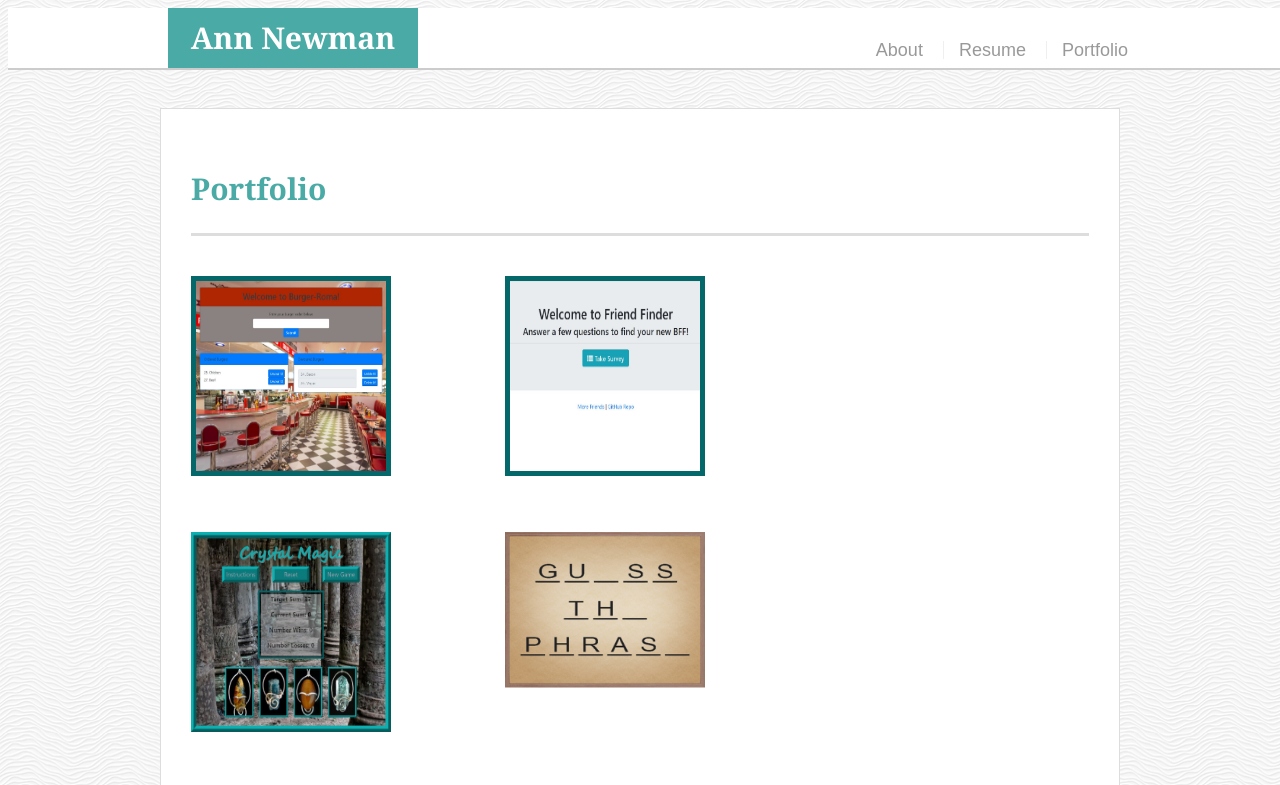
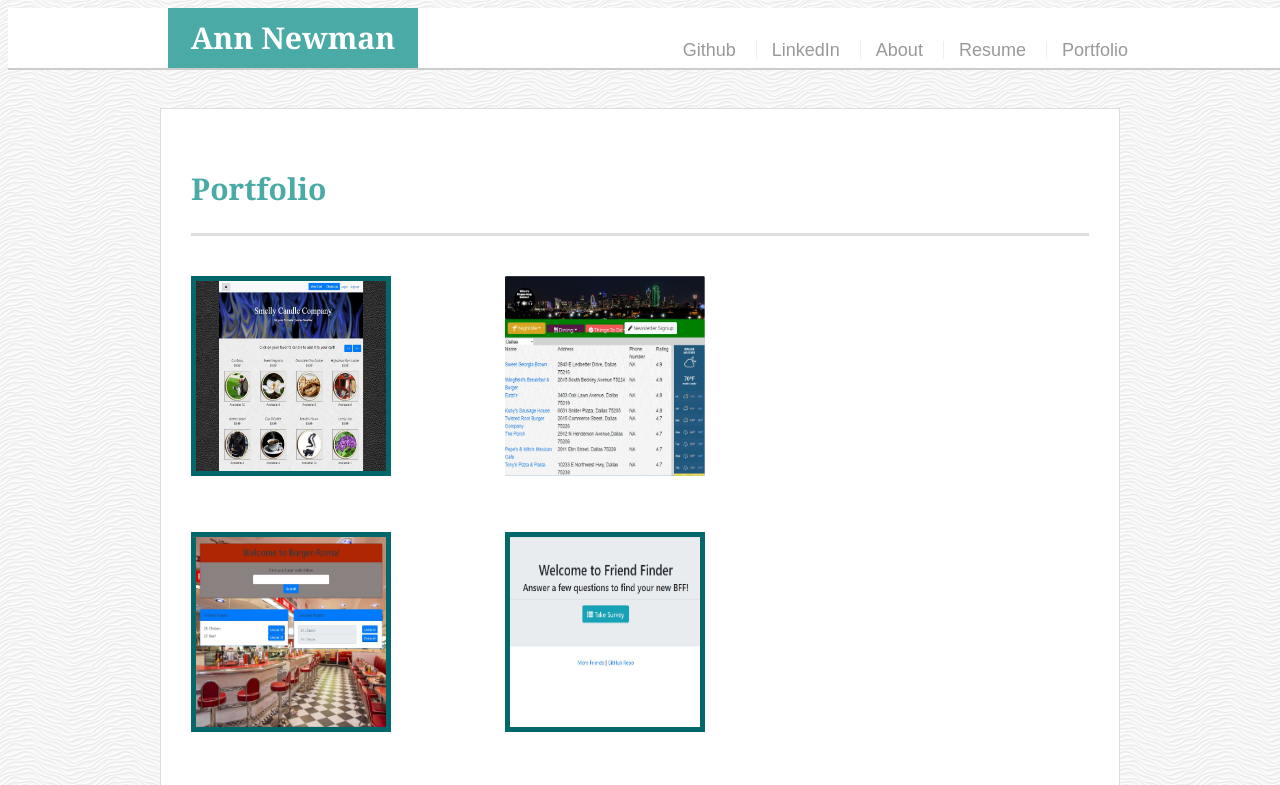
Before and after one commit to anewman88/Portfolio, a plain HTML site: page portfolio.html in a window 1280 px wide. Shown: the top 785 px of the page. Drawn offline with Linux system fonts and the light colour scheme.

Commit message:
updated for homework assignment after Project 2

```diff
--- a/portfolio.html
+++ b/portfolio.html
@@ -15,6 +15,8 @@
     <div class="container">
       <a href="index.html" id="MyLogo">Ann Newman</a>
       <nav>
+        <a href="https://github.com/anewman88">Github</a>
+        <a href="https://www.linkedin.com/in/anewman1822">LinkedIn</a>
         <a href="index.html">About</a>
         <a href="SMUResume.pdf" target="_blank">Resume</a>
         <a href="portfolio.html">Portfolio</a>
@@ -25,6 +27,18 @@
   <div id="MyMainContainer" class="container">
     <section class="main-section">
         <h1>Portfolio</h1>
+
+        <div class="work" id="SmellyCandles">
+          <a href="https://frozen-bayou-45394.herokuapp.com/" target="_blank">
+              <img src="assets/images/SmellyCandles.JPG" alt="Friend Finder" style="border: solid 5px #04686b;">
+          </a>
+        </div>
+
+        <div class="work">
+          <a href="https://anewman88.github.io/FinalProject1/index.html" target="_blank">
+             <img src="assets/images/whapp2.JPG" alt="What's Happening!">
+          </a>
+        </div>
 
         <div class="work" id="BurgerRoma">
           <a href="https://dry-depths-46314.herokuapp.com/" target="_blank">
@@ -37,7 +51,6 @@
               <img src="assets/images/FriendFinder.JPG" alt="Friend Finder" style="border: solid 5px #04686b;">
           </a>
         </div>
-
 
         <div class="work">
             <a href="https://anewman88.github.io/unit-4-game/index.html" target="_blank">
@@ -69,12 +82,6 @@
           </a>
         </div>
 
-        <div class="work">
-            <a href="https://anewman88.github.io/FinalProject1/index.html" target="_blank">
-               <img src="assets/images/whapp2.JPG" alt="What's Happening!">
-            </a>
-          </div>
-
     </section>
 
   </div>
```
Also changed, not shown: index.html (+2 -0 lines), assets/images/SmellyCandles.JPG (added).
